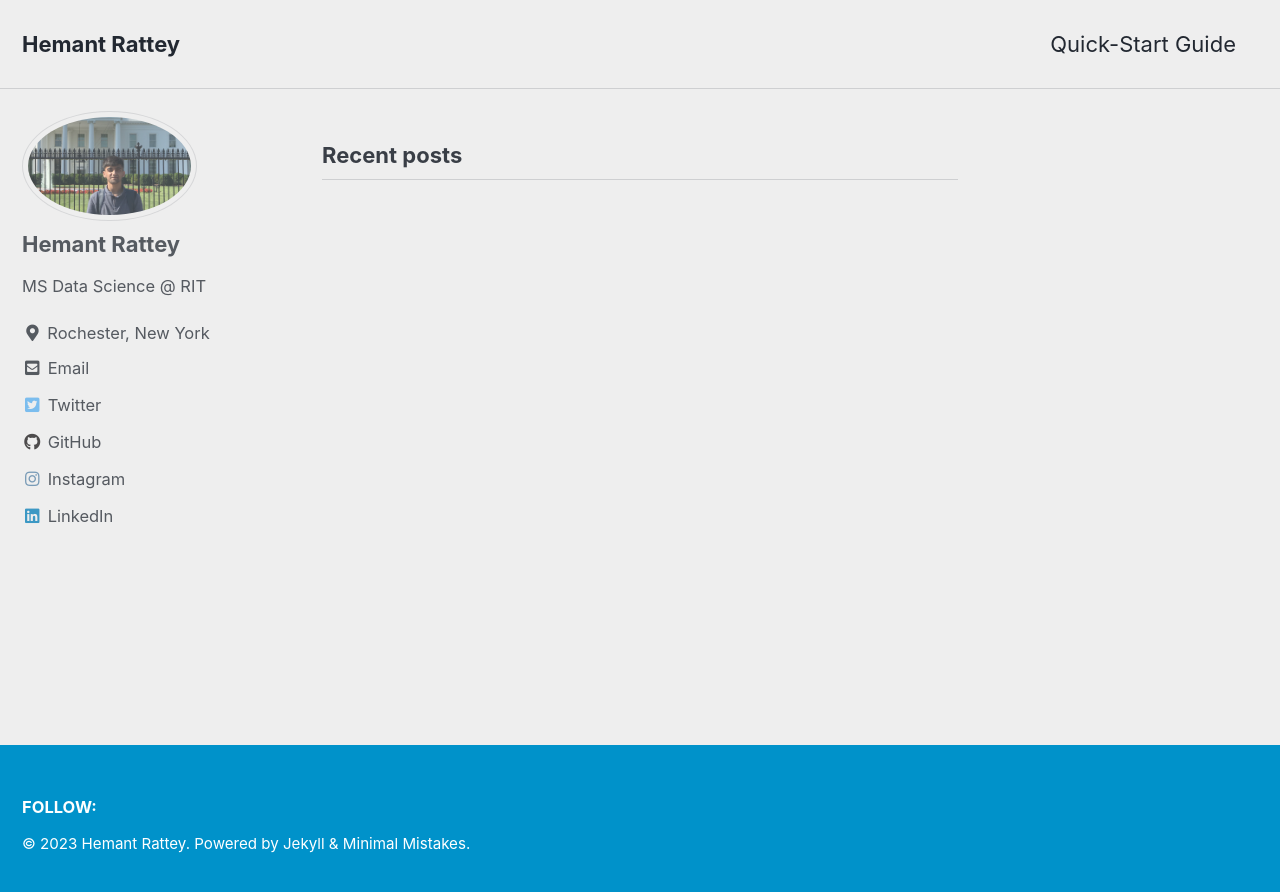
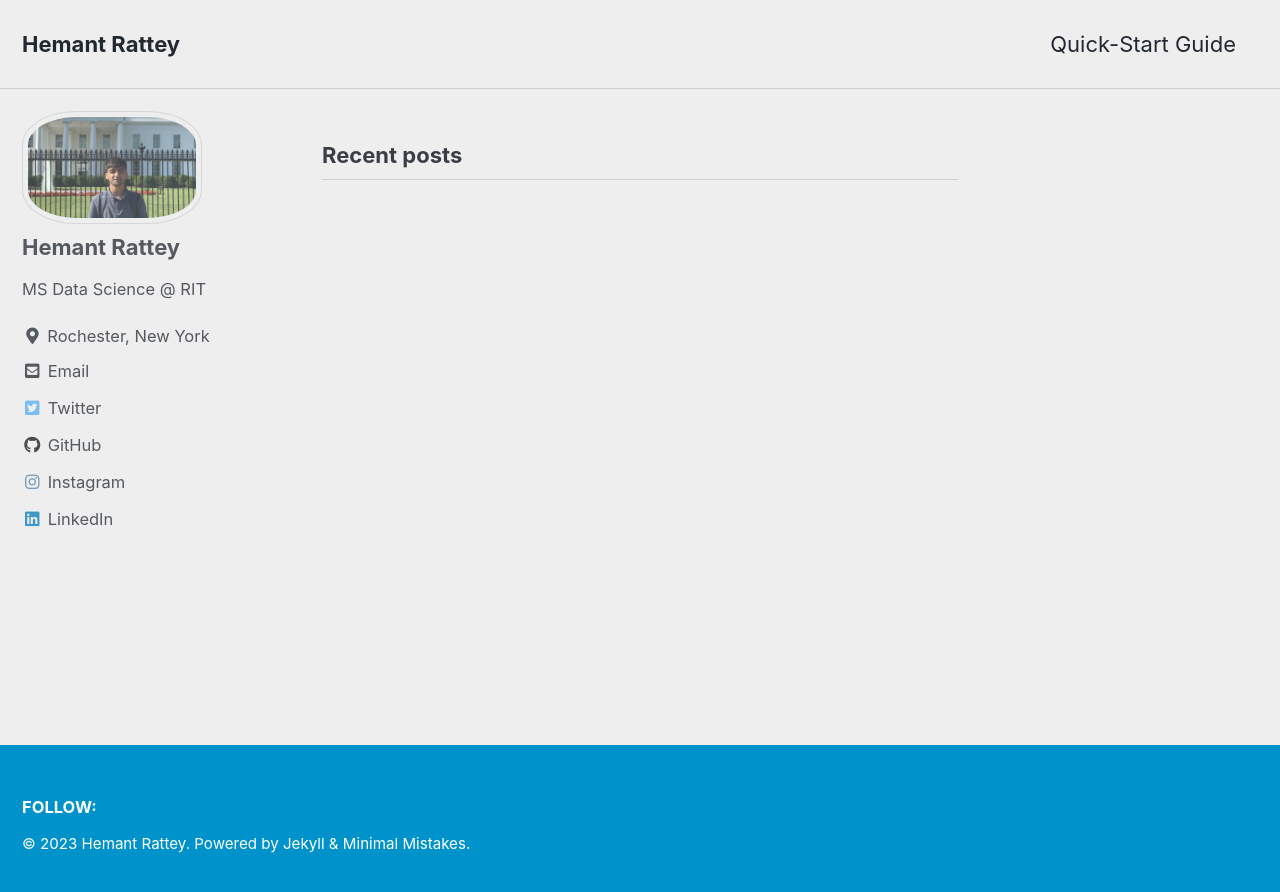
Before and after one commit to hemantrattey/Website, a Jekyll site: the page built from index.html, in a window 1280 px wide. Shown: the top 892 px of the page. Built offline with Jekyll 4.4.1, drawn with Linux system fonts in a browser that asks for light colours; cached includes are drawn as plain includes; the list of posts is cut into pages by our own code.

Commit message:
Changed avatar size

```diff
--- a/_sass/minimal-mistakes/_sidebar.scss
+++ b/_sass/minimal-mistakes/_sidebar.scss
@@ -134,8 +134,9 @@
   }
 
   img {
-    max-width: 110px;
-    border-radius: 50%;
+    max-width: 180px;
+    max-height: 180px;
+    border-radius: 30%;
 
     @include breakpoint($large) {
       padding: 5px;
--- a/assets/css/main.scss
+++ b/assets/css/main.scss
@@ -7,31 +7,3 @@
 
 @import "minimal-mistakes/skins/{{ site.minimal_mistakes_skin | default: 'default' }}"; // skin
 @import "minimal-mistakes"; // main partials
-
-
-@media (min-width: 80em) {
-
-    .author__avatar {
-      display: table-cell;
-      vertical-align: top;
-      width: 80px;
-      height: 180px;
-
-      @include breakpoint($large) {
-        display: block;
-        width: auto;
-        height: auto;
-      }
-
-      img {
-        max-width: 175px;
-        // max-height: 250px;
-        border-radius: 50%;
-
-        @include breakpoint($large) {
-          padding: 5px;
-          border: 1px solid $border-color;
-        }
-      }
-    }
-    }
```
